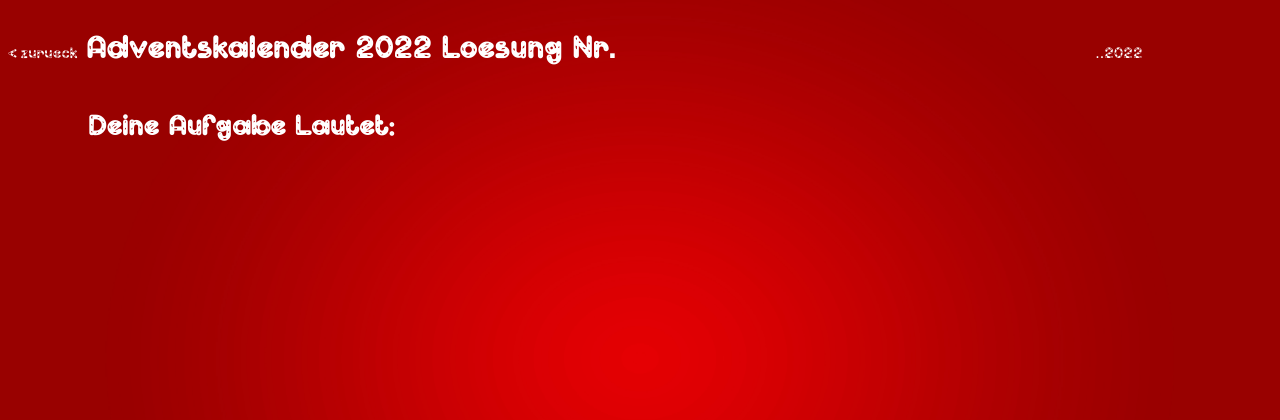
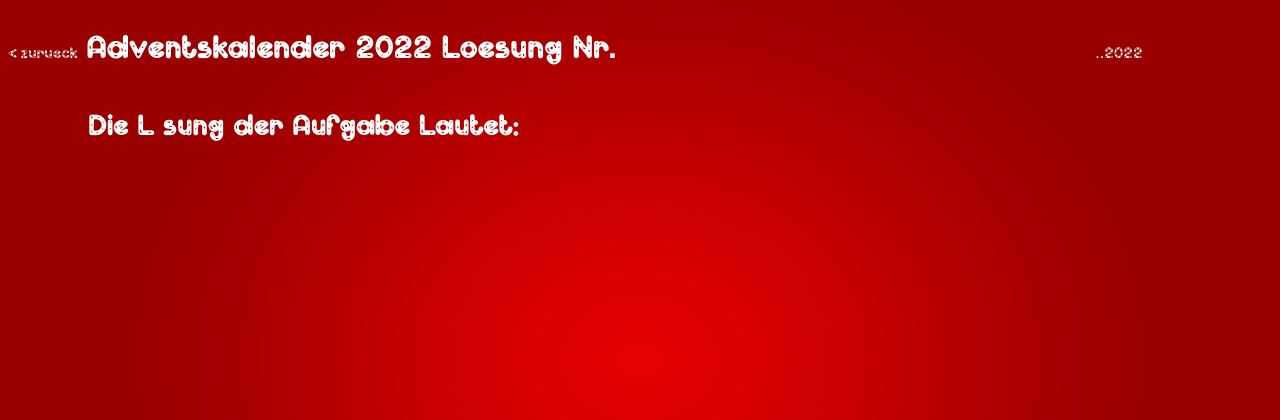
Before and after one commit to Justix12/Kalender-Praktikum, a Flask app: template templates/loesungen.html in a window 1280 px wide. Shown: the top 420 px of the page. Run offline with Flask 2, Linux system fonts and the light colour scheme; the template is opened without the code that fills it, so the values that code supplies are empty.

Commit message:
Update loesungen.html

```diff
--- a/templates/loesungen.html
+++ b/templates/loesungen.html
@@ -49,7 +49,7 @@
                         class="arial">.</span>2022</p>
 
 
-                <h2 id="y1">Deine Aufgabe Lautet:</h2>
+                <h2 id="y1">Die Lösung der Aufgabe Lautet:</h2>
 
                 <div id="y1">
                     {% autoescape false %}
```
